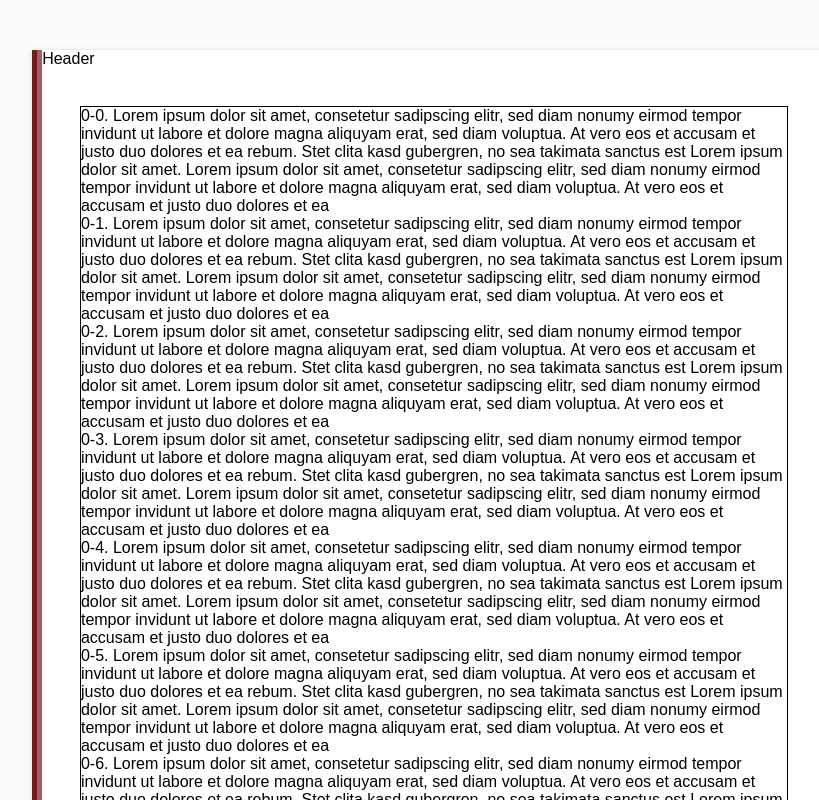
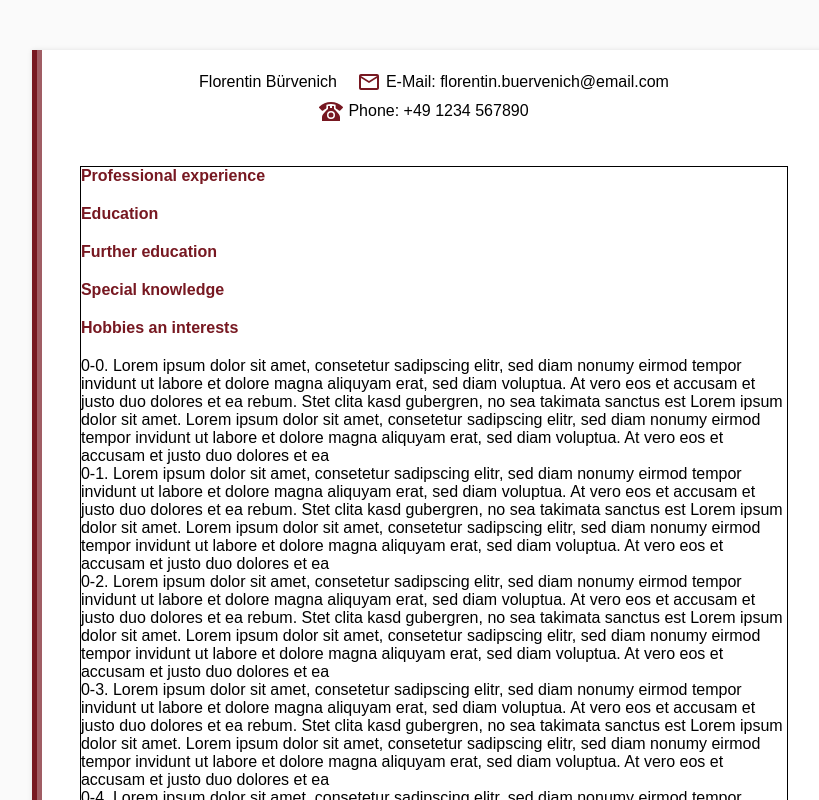
Before and after one commit to FBuervenich/fbuervenich-cv-generator, a React (Create React App) app: page / in a window 1280 px wide. Shown: the top 800 px of the page, without its empty margins (211-1030 px from the left). Built offline with nearby package versions, Linux system fonts and the light colour scheme.

Commit message:
Integrate i18n, integrate some content

```diff
--- a/package.json
+++ b/package.json
@@ -10,8 +10,10 @@
     "@types/node": "^16.11.26",
     "@types/react": "^17.0.43",
     "@types/react-dom": "^17.0.14",
+    "i18next": "^21.6.14",
     "react": "^18.0.0",
     "react-dom": "^18.0.0",
+    "react-i18next": "^11.16.2",
     "react-scripts": "5.0.0",
     "typescript": "^4.6.3",
     "web-vitals": "^2.1.4"
--- a/src/components/CvTemplate.css
+++ b/src/components/CvTemplate.css
@@ -38,3 +38,10 @@
 
 @media print {
 }
+
+.section-heading {
+  color: #771821;
+  font-weight: bold;
+  font-size: 16px;
+  margin-bottom: 20px;
+}
--- a/src/components/CvTemplate.tsx
+++ b/src/components/CvTemplate.tsx
@@ -1,8 +1,11 @@
 import React from 'react';
+import { useTranslation } from 'react-i18next';
 import './CvTemplate.css';
 import Header from './Header';
 
 function CvTemplate(): JSX.Element {
+  const { t } = useTranslation();
+
   return (
     <div>
       {new Array(5).fill(null).map((v, i) => (
@@ -11,7 +14,16 @@ function CvTemplate(): JSX.Element {
           <div className="page-wrapper">
             <Header />
             <div className="page-content">
-              {new Array(8).fill(null).map((iv, ii) => (
+              <div className="section-heading">{t('headings.experience')}</div>
+              <div className="section-heading">{t('headings.education')}</div>
+              <div className="section-heading">
+                {t('headings.further_education')}
+              </div>
+              <div className="section-heading">{t('headings.knowledge')}</div>
+              <div className="section-heading">
+                {t('headings.hobbies_and_interests')}
+              </div>
+              {new Array(5).fill(null).map((iv, ii) => (
                 <div>
                   {i}-{ii}. Lorem ipsum dolor sit amet, consetetur sadipscing
                   elitr, sed diam nonumy eirmod tempor invidunt ut labore et
--- /dev/null
+++ b/src/components/Header.css
@@ -0,0 +1,26 @@
+.header {
+  display: flex;
+  justify-content: center;
+  flex-wrap: wrap;
+  margin-right: 50px;
+  margin-left: 50px;
+  margin-top: 20px;
+}
+
+.header-component {
+  margin-left: 10px;
+  margin-right: 10px;
+  margin-bottom: 5px;
+  display: flex;
+  align-items: center;
+}
+
+.header-component > .header-icon {
+  height: 24px;
+  width: 24px;
+  margin-right: 5px;
+}
+
+.header-icon {
+  color: #771821;
+}
--- a/src/components/Header.tsx
+++ b/src/components/Header.tsx
@@ -1,7 +1,48 @@
 import React from 'react';
+import { useTranslation } from 'react-i18next';
+import './Header.css';
 
 function Header(): JSX.Element {
-  return <div>Header</div>;
+  const { t } = useTranslation();
+  return (
+    <div className="header">
+      <div className="header-component">Florentin Bürvenich</div>
+
+      <div className="header-component">
+        <svg className="header-icon" viewBox="0 0 24 24">
+          <path
+            fill="currentColor"
+            d="M22 6C22 4.9 21.1 4 20 4H4C2.9 4 2 4.9 2 6V18C2 19.1 2.9 20 4
+            20H20C21.1 20 22 19.1 22 18V6M20 6L12 11L4 6H20M20 18H4V8L12 13L20
+             8V18Z"
+          />
+        </svg>
+        <span>{t('header.mail')}: florentin.buervenich@email.com</span>
+      </div>
+
+      <div className="header-component">
+        <svg className="header-icon" viewBox="0 0 24 24">
+          <path
+            fill="currentColor"
+            d="M12,3C7.46,3 3.34,4.78 0.29,7.67C0.11,7.85 0,8.1 0,8.38C0,8.66
+            0.11,8.91 0.29,9.09L2.77,11.57C2.95,11.75 3.2,11.86 3.5,11.86C3.75
+            ,11.86 4,11.75 4.18,11.58C4.97,10.84 5.87,10.22 6.84,9.73C7.17,9.57
+            7.4,9.23 7.4,8.83V5.73C8.85,5.25 10.39,5 12,5C13.59,5 15.14,5.25
+            16.59,5.72V8.82C16.59,9.21 16.82,9.56 17.15,9.72C18.13,10.21 19,
+            10.84 19.82,11.57C20,11.75 20.25,11.85 20.5,11.85C20.8,11.85 21.05,
+            11.74 21.23,11.56L23.71,9.08C23.89,8.9 24,8.65 24,8.37C24,8.09
+            23.88,7.85 23.7,7.67C20.65,4.78 16.53,3 12,3M9,7V10C9,10 3,15 3,
+            18V22H21V18C21,15 15,10 15,10V7H13V9H11V7H9M12,12A4,4 0 0,1 16,
+            16A4,4 0 0,1 12,20A4,4 0 0,1 8,16A4,4 0 0,1 12,12M12,13.5A2.5,2.5 0
+            0,0 9.5,16A2.5,2.5 0 0,0 12,18.5A2.5,2.5 0 0,0 14.5,16A2.5,2.5 0 0,
+            0 12,13.5Z"
+          />
+        </svg>
+        <span>{t('header.phone')}: +49 1234 567890</span>
+      </div>
+      <div className="header-component">{t('')}</div>
+    </div>
+  );
 }
 
 export default Header;
--- a/src/index.tsx
+++ b/src/index.tsx
@@ -1,8 +1,33 @@
 import React from 'react';
 import { createRoot } from 'react-dom/client';
+import i18n from 'i18next';
+import { initReactI18next } from 'react-i18next';
 import './index.css';
 import App from './App';
 import reportWebVitals from './reportWebVitals';
+
+i18n.use(initReactI18next).init({
+  resources: {
+    en: {
+      translation: {
+        header: { mail: 'E-Mail', phone: 'Phone' },
+        headings: {
+          education: 'Education',
+          experience: 'Professional experience',
+          further_education: 'Further education',
+          hobbies_and_interests: 'Hobbies an interests',
+          knowledge: 'Special knowledge',
+        },
+      },
+    },
+  },
+  lng: 'en',
+  fallbackLng: 'en',
+
+  interpolation: {
+    escapeValue: false,
+  },
+});
 
 const container = document.getElementById('root');
 if (container) {
```
Also changed, not shown: 1 other file (tests, documents, lock files or other folders).
